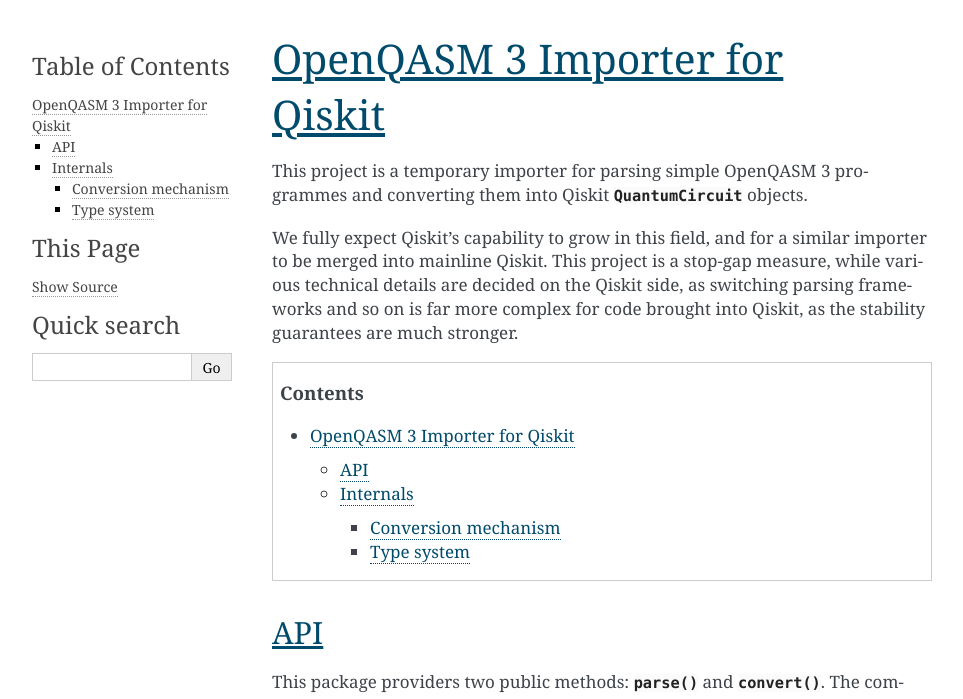
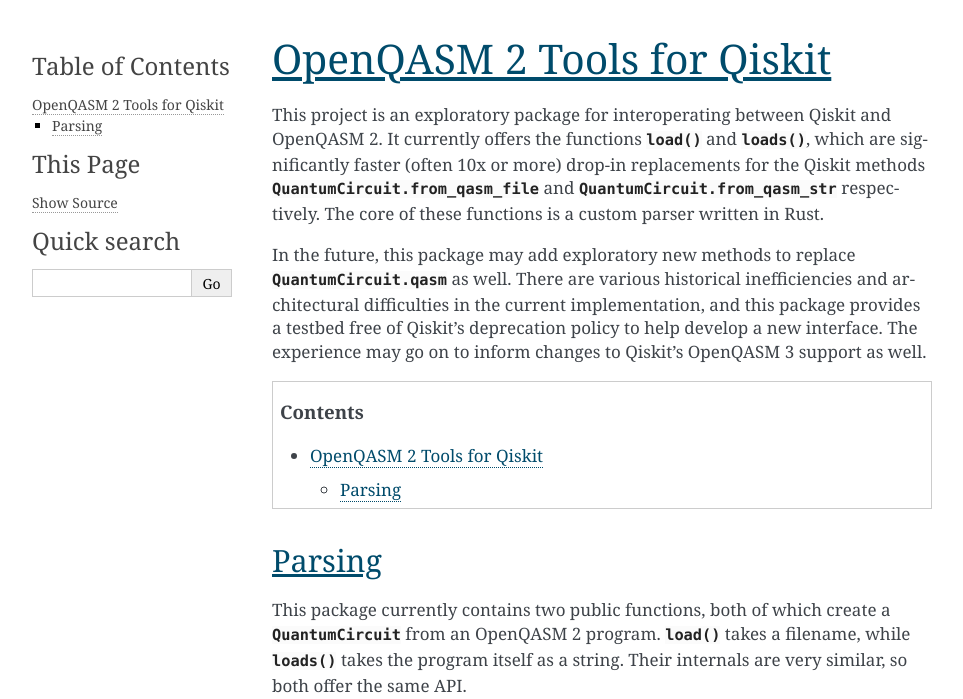
Before and after one commit to jakelishman/qiskit-qasm2, a Sphinx documentation site: the page built from docs/index.rst, in a window 1280 px wide and 1400 px high. Shown: the top 699 px of the window, without its empty margins (148-1111 px from the left). Built offline with Sphinx 7.4.7, drawn with Linux system fonts in a browser that asks for light colours; the version number is read from the project's files by our own code; some of the changed text lies outside the part shown.

Commit message:
Fix public documentation

```diff
--- a/docs/conf.py
+++ b/docs/conf.py
@@ -1,9 +1,9 @@
-import qiskit_qasm3_import
+import qiskit_qasm2
 
-project = 'Qiskit OpenQASM 3 Importer'
+project = 'Qiskit OpenQASM 2 Tools'
 copyright = '2022, Jake Lishman'
 author = 'Jake Lishman'
-version = qiskit_qasm3_import.__version__
+version = qiskit_qasm2.__version__
 
 extensions = [
     "sphinx.ext.autodoc",
--- a/docs/index.rst
+++ b/docs/index.rst
@@ -1,104 +1,38 @@
-OpenQASM 3 Importer for Qiskit
-==============================
+OpenQASM 2 Tools for Qiskit
+===========================
 
-.. module:: qiskit_qasm3_import
+.. module:: qiskit_qasm2
 
-This project is a temporary importer for parsing simple OpenQASM 3 programmes
-and converting them into Qiskit :class:`~qiskit.circuit.QuantumCircuit` objects.
+This project is an exploratory package for interoperating between Qiskit and OpenQASM 2. It
+currently offers the functions :func:`.load` and :func:`.loads`, which are significantly faster
+(often 10x or more) drop-in replacements for the Qiskit methods :meth:`QuantumCircuit.from_qasm_file
+<qiskit.circuit.QuantumCircuit.from_qasm_file>` and :meth:`QuantumCircuit.from_qasm_str
+<qiskit.circuit.QuantumCircuit.from_qasm_str>` respectively.  The core of these functions is a
+custom parser written in Rust.
 
-We fully expect Qiskit's capability to grow in this field, and for a similar
-importer to be merged into mainline Qiskit.  This project is a stop-gap measure,
-while various technical details are decided on the Qiskit side, as switching
-parsing frameworks and so on is far more complex for code brought into Qiskit,
-as the stability guarantees are much stronger.
+In the future, this package may add exploratory new methods to replace :meth:`QuantumCircuit.qasm
+<qiskit.circuit.QuantumCircuit.qasm>` as well.  There are various historical inefficiencies and
+architectural difficulties in the current implementation, and this package provides a testbed free
+of Qiskit's deprecation policy to help develop a new interface.  The experience may go on to inform
+changes to Qiskit's OpenQASM 3 support as well.
 
 .. contents::
 
 
-API
----
+Parsing
+-------
 
-This package providers two public methods: :func:`.parse` and :func:`.convert`.
-The complete path of taking a string representation of an OpenQASM 3 programme
-to :class:`~qiskit.circuit.QuantumCircuit` is :func:`.parse`, while
-:func:`.convert` takes an AST :class:`~openqasm3.ast.Program` node from `the
-reference OpenQASM 3 Python package <https://pypi.org/project/openqasm3>`__, and
-converts that to a :class:`~qiskit.circuit.QuantumCircuit`.
+This package currently contains two public functions, both of which create a
+:class:`~qiskit.circuit.QuantumCircuit` from an OpenQASM 2 program. :func:`load` takes a filename,
+while :func:`loads` takes the program itself as a string.  Their internals are very similar, so both
+offer the same API.
 
-.. autofunction:: parse
+.. autofunction:: load
 
-.. autofunction:: convert
+.. autofunction:: loads
 
-The converter in this module is quite limited, since Qiskit does not yet support
-all the features of OpenQASM 3.  When something unsupported is encountered
-during an attempted import, a :exc:`.ConversionError` will be raised.
+In cases where the lexer or parser fails due to an invalid OpenQASM 2 file, the conversion functions
+will raise an error with a message explaining what the failure is, and where in the file it
+occurred.
 
-.. autoexception:: ConversionError
-
-
-Internals
----------
-
-Conversion mechanism
-....................
-
-
-.. currentmodule:: qiskit_qasm3_import.converter
-
-The internals of the :func:`.convert` function use a tree visitor, which
-subclasses :class:`openqasm3.visitor.QASMVisitor`.  This is principally an
-internal implementation detail.
-
-.. autoclass:: ConvertVisitor
-   :members: convert
-
-
-.. currentmodule:: qiskit_qasm3_import.expression
-
-In addition, there is a subvisitor to handle constant-folding and the resolution
-of symbols and expressions into equivalent Qiskit types.
-
-.. autoclass:: ValueResolver
-   :members: resolve
-
-Conditions are handled slightly differently; to avoid needing to support the
-entire type system of OpenQASM 3 before Terra does, a special-case function
-handles the allowable components of the expression tree in conditions before
-delegating the rest of the calculation to :meth:`.ExpressionResolver.resolve`
-above.
-
-.. autofunction:: resolve_condition
-
-
-
-.. module:: qiskit_qasm3_import.types
-
-Type system
-...........
-
-Internally we use a reduced and modified type system to represent the
-intermediate values we are working over.  Everything is a subclass of the
-abstract base class.
-
-.. autoclass:: Type
-   :members: pretty
-
-There are several different types within this.  Some of these represent the
-types of real values that have corresponding Qiskit or just standard Python
-objects, and some are types used during inference or to represent errors.
-
-.. autoclass:: Bit
-.. autoclass:: BitArray
-.. autoclass:: Qubit
-.. autoclass:: QubitArray
-.. autoclass:: Bool
-.. autoclass:: Int
-.. autoclass:: Uint
-.. autoclass:: Float
-.. autoclass:: Angle
-.. autoclass:: Duration
-.. autoclass:: Range
-.. autoclass:: Sequence
-.. autoclass:: Gate
-.. autoclass:: Error
-.. autoclass:: Never
+.. autoexception:: QASM2ParseError
```
Also changed, not shown: 1 other file.
